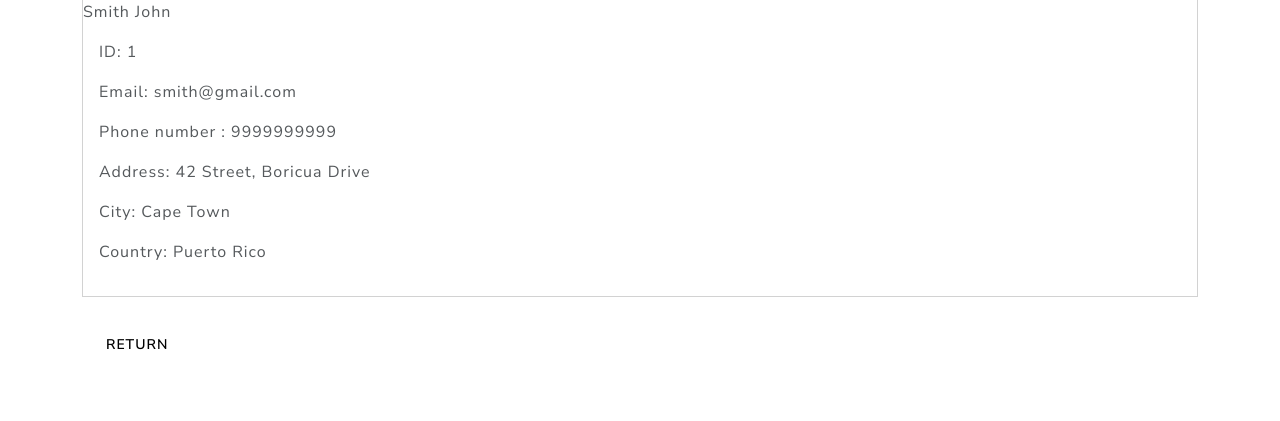
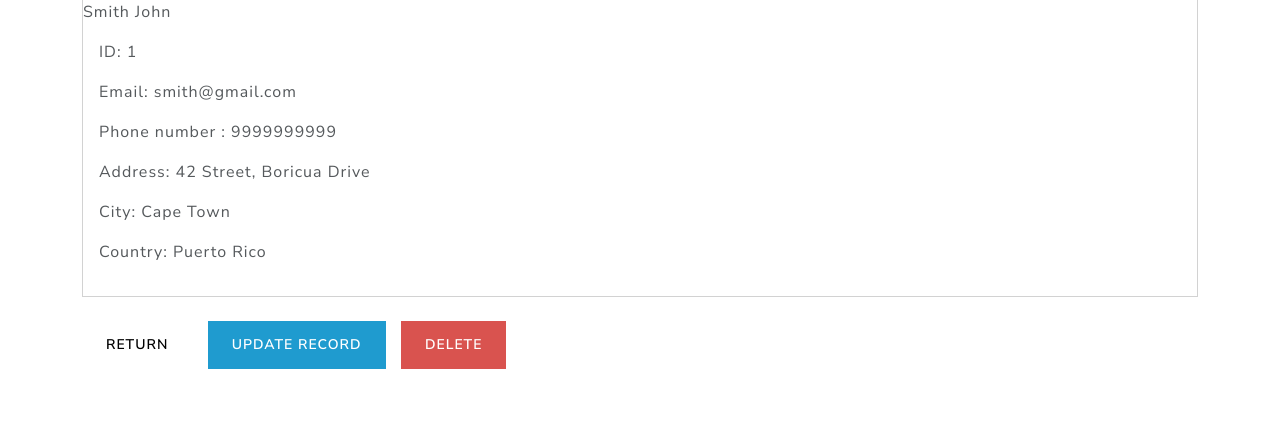
Before and after one commit to RamonvCS/CRUD-CRM-application-with-Django, a Django app: a page that uses webapp/templates/webapp/view-record.html in a window 1280 px wide. Shown: the part 117-538 px from the top of the page. Run offline with Django 5.2, Linux system fonts and the light colour scheme; a user stored in the database is signed in; data comes from the database, SQL or seed files in the repository.

Commit message:
&nbsp;
    <a href="{% url 'update-record' %}" class="btn btn-info"> Update record</a>

    &nbsp;

    <a href="{% url '' %}" class="btn btn-danger"> Delete </a>

```diff
--- a/webapp/templates/webapp/view-record.html
+++ b/webapp/templates/webapp/view-record.html
@@ -37,4 +37,13 @@
 
     <a href="{% url 'dashboard' %}" class="btn btn-secondary"> Return</a>
 
+    &nbsp;
+
+    <a href="{% url 'update-record' %}" class="btn btn-info"> Update record</a>
+
+    &nbsp;
+
+    <a href="{% url '' %}" class="btn btn-danger"> Delete </a>
+
+
 {% endblock %}
```
